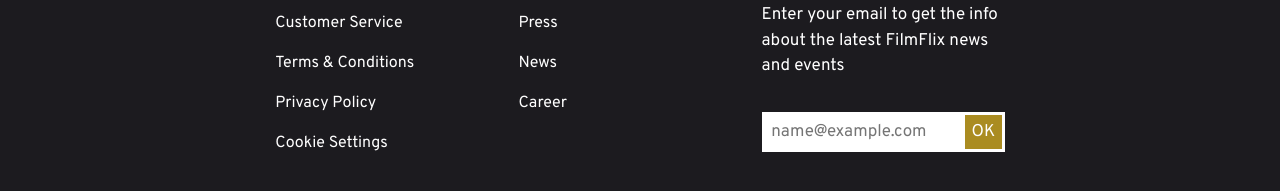
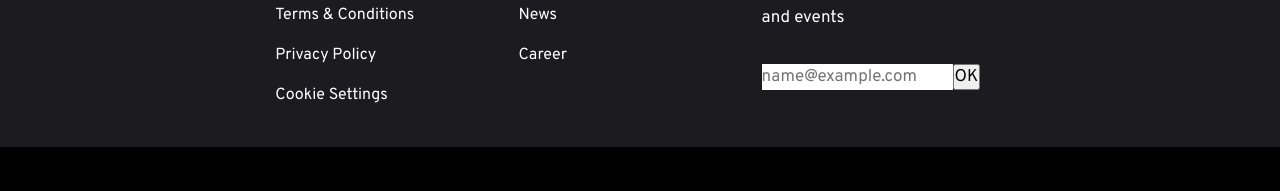
Before and after one commit to Filmflix-FED22G/filmflix, a React (Vite) app: page / in a window 1280 px wide. Shown: the part 1803-1994 px from the top of the page. After the commit the page ends 1950 px from the top, so only its background shows below. Built offline with nearby package versions, Linux system fonts and the light colour scheme.

Commit message:
added default padding and margin, adjusted font sizes

```diff
--- a/src/index.css
+++ b/src/index.css
@@ -20,14 +20,16 @@
   --color-hover: #aa8c21;
   --font-size-xs: 0.875rem;
   --font-size-s: clamp(0.938rem, 2.5vw, 1.063rem);
-  --font-size-m: clamp(1.25rem, 1rem + 1vw, 1.75rem);
+  --font-size-m: clamp(1.125rem, 1rem + 1vw, 1.5rem);
   --font-size-l: clamp(1.75rem, 1.5rem + 1vw, 2.25rem);
   --font-size-xl: clamp(2.5rem, 2rem + 2vw, 3.5rem);
   --font-size-xxl: clamp(3rem, 2.5rem + 2vw, 4rem);
   --font-weight-bold: 600;
   --font-weight-regular: 400;
   --font-weight-light: 200;
-  --default-padding: 2rem;
+  --default-padding-left-right: 2rem;
+  --default-padding-top-bottom: 3rem;
+  --default-margin-top-bottom: 3rem;
 }
 
 html {
@@ -48,6 +50,7 @@ body {
 h1 {
   font-size: var(--font-size-xxl);
   line-height: 1.1;
+  text-transform: uppercase;
 }
 
 h2 {
@@ -88,29 +91,17 @@ a {
 a:hover {
   text-decoration: underline;
 }
+
 input {
   font-family: 'Overpass', sans-serif;
   font-size: var(--font-size-s);
   border: none;
   color: var(--color-placeholder-text);
-  padding-left: 0.6rem;
-  @media screen and (max-width: 768px) {
-    height: 2.42rem;
-  }
 }
 
 button {
-  border-radius: 0;
-  border: 0.2rem solid var(--color-light);
-  padding: 0.4rem;
-  font-size: 1rem;
-  cursor: pointer;
-  transition: 0.25s;
-  background-color: var(--color-accent);
-  color: var(--color-light);
   font-family: 'Overpass', sans-serif;
   font-size: var(--font-size-s);
+  text-transform: uppercase;
+  cursor: pointer;
 }
-button:hover {
-  background-color: var(--color-dark-grey);
-}
```
